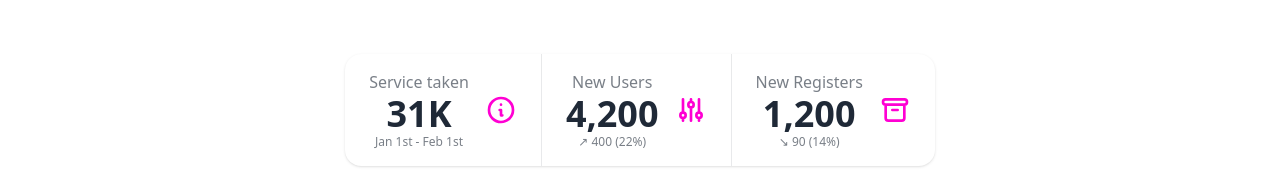
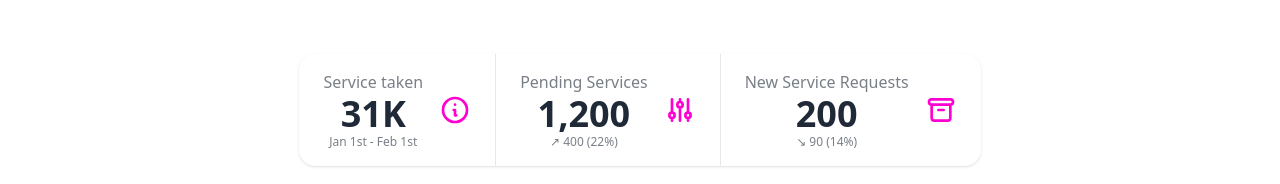
Before and after one commit to mahizaman490/assignment-12-client-side-, a React (Vite) app: page / in a window 1280 px wide. Shown: the part 2466-2650 px from the top of the page. Built offline with nearby package versions, Linux system fonts and the light colour scheme; no server answers.

Commit message:
updated a feature

```diff
--- a/src/pages/Home/TopDeliveryManSec/BenefitsSection.jsx
+++ b/src/pages/Home/TopDeliveryManSec/BenefitsSection.jsx
@@ -45,8 +45,8 @@ const BenefitsSection = () => {
     <div className="stat-figure text-secondary">
       <svg xmlns="http://www.w3.org/2000/svg" fill="none" viewBox="0 0 24 24" className="inline-block w-8 h-8 stroke-current"><path strokeLinecap="round" strokeLinejoin="round" strokeWidth="2" d="M12 6V4m0 2a2 2 0 100 4m0-4a2 2 0 110 4m-6 8a2 2 0 100-4m0 4a2 2 0 110-4m0 4v2m0-6V4m6 6v10m6-2a2 2 0 100-4m0 4a2 2 0 110-4m0 4v2m0-6V4"></path></svg>
     </div>
-    <div className="stat-title">New Users</div>
-    <div className="stat-value">4,200</div>
+    <div className="stat-title">Pending Services</div>
+    <div className="stat-value">1,200</div>
     <div className="stat-desc">↗︎ 400 (22%)</div>
   </div>
 
@@ -54,8 +54,8 @@ const BenefitsSection = () => {
     <div className="stat-figure text-secondary">
       <svg xmlns="http://www.w3.org/2000/svg" fill="none" viewBox="0 0 24 24" className="inline-block w-8 h-8 stroke-current"><path strokeLinecap="round" strokeLinejoin="round" strokeWidth="2" d="M5 8h14M5 8a2 2 0 110-4h14a2 2 0 110 4M5 8v10a2 2 0 002 2h10a2 2 0 002-2V8m-9 4h4"></path></svg>
     </div>
-    <div className="stat-title">New Registers</div>
-    <div className="stat-value">1,200</div>
+    <div className="stat-title">New Service Requests</div>
+    <div className="stat-value">200</div>
     <div className="stat-desc">↘︎ 90 (14%)</div>
   </div>
 
```
